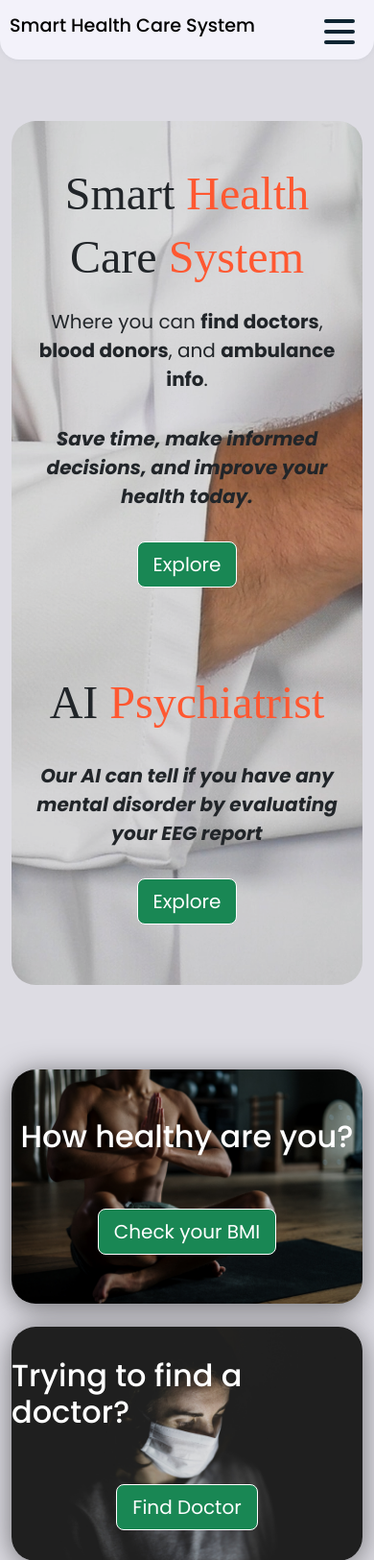
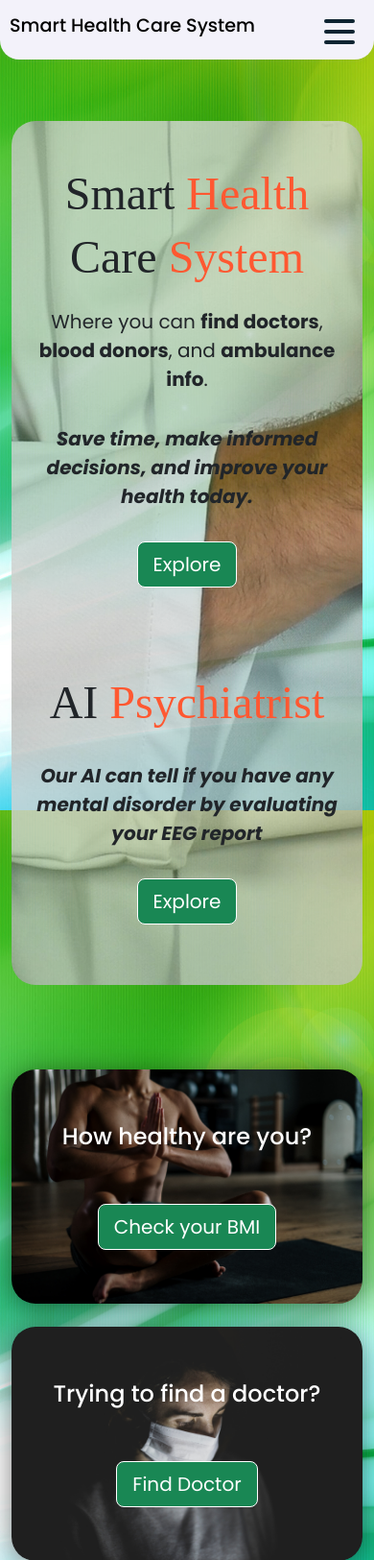
Before and after one commit to Ru1n00/smart-health-care-system, a Django app: page / in a window 390 px wide. Shown: the top 1625 px of the page at 96% size. Run offline with Django 4.2, Linux system fonts and the light colour scheme; some web fonts are replaced.

Commit message:
Update css

```diff
--- a/static/css/custom.css
+++ b/static/css/custom.css
@@ -8,8 +8,11 @@
 
 body {
   font-family: "Poppins", sans-serif;
-  background-color: #DDDCE3;
-  background-attachment: fixed;
+  background: url(https://source.unsplash.com/E8Ufcyxz514/2400x1823) center/cover no-repeat fixed;
+  background: url(https://images.unsplash.com/photo-1618005198919-d3d4b5a92ead?ixlib=rb-4.0.3&ixid=M3wxMjA3fDB8MHxzZWFyY2h8MzB8fGJhY2tncm91bmQlMjBhYnN0YXJjdHxlbnwwfHwwfHx8MA%3D%3D&auto=format&fit=crop&w=500&q=60) center/cover no-repeat fixed;
+  background: url(https://images.unsplash.com/photo-1622547748225-3fc4abd2cca0?ixlib=rb-4.0.3&ixid=M3wxMjA3fDB8MHxzZWFyY2h8NTV8fGJhY2tncm91bmQlMjBhYnN0YXJjdHxlbnwwfHwwfHx8MA%3D%3D&auto=format&fit=crop&w=500&q=600) center/cover no-repeat fixed;
+  background: url(https://images.pexels.com/photos/4175070/pexels-photo-4175070.jpeg?auto=compress&cs=tinysrgb&w=1600) center/cover no-repeat fixed;
+  background: url("../image/bg-8.png") center/cover no-repeat fixed;
 }
 
 .shcs-container {
@@ -397,11 +400,6 @@
     font-size: 1.5rem !important;
   }
 }
-@media (max-width: 768px) {
-  .shcs-fs-2 {
-    font-size: 2rem !important;
-  }
-}
 
 .shcs-landing-page-font {
   font-family: "Volkhov", serif;
@@ -460,4 +458,22 @@
 
 .shcs-radius {
   border-radius: 25px;
+}
+
+.shcs-gm-card {
+  display: flex;
+  flex-direction: row;
+  justify-content: space-between;
+  padding: 35px;
+  border: 1px solid rgba(255, 255, 255, 0.25);
+  border-radius: 20px;
+  background-color: rgba(255, 255, 255, 0.45);
+  box-shadow: 0 0 10px 1px rgba(0, 0, 0, 0.25);
+  -webkit-backdrop-filter: blur(15px);
+          backdrop-filter: blur(15px);
+}
+
+.shcs-gm-card-footer {
+  font-size: 0.65em;
+  color: #446;
 }/*# sourceMappingURL=custom.css.map */
--- a/static/css/custom.scss
+++ b/static/css/custom.scss
@@ -8,8 +8,18 @@
 
 body {
     font-family: "Poppins", sans-serif;
-    background-color: #DDDCE3;
-    background-attachment: fixed;
+    // background-color: #DDDCE3;
+    // background-attachment: fixed;
+
+
+    background:
+        url(https://source.unsplash.com/E8Ufcyxz514/2400x1823)
+        center / cover no-repeat fixed;
+    background: url(https://images.unsplash.com/photo-1618005198919-d3d4b5a92ead?ixlib=rb-4.0.3&ixid=M3wxMjA3fDB8MHxzZWFyY2h8MzB8fGJhY2tncm91bmQlMjBhYnN0YXJjdHxlbnwwfHwwfHx8MA%3D%3D&auto=format&fit=crop&w=500&q=60) center / cover no-repeat fixed;
+    background: url(https://images.unsplash.com/photo-1622547748225-3fc4abd2cca0?ixlib=rb-4.0.3&ixid=M3wxMjA3fDB8MHxzZWFyY2h8NTV8fGJhY2tncm91bmQlMjBhYnN0YXJjdHxlbnwwfHwwfHx8MA%3D%3D&auto=format&fit=crop&w=500&q=600) center / cover no-repeat fixed;
+    background: url(https://images.pexels.com/photos/4175070/pexels-photo-4175070.jpeg?auto=compress&cs=tinysrgb&w=1600) center / cover no-repeat fixed;
+    background: url('../image/bg-8.png') center / cover no-repeat fixed;
+
 }
 
 .shcs-container {
@@ -463,9 +473,9 @@
         font-size: 1.5rem !important;
     }
 
-    @media (max-width: 768px) {
-        font-size: 2rem !important;
-    }
+    // @media (max-width: 768px) {
+    //     font-size: 2rem !important;
+    // }
 }
 
 .shcs-landing-page-font {
@@ -524,3 +534,27 @@
 .shcs-radius {
     border-radius: 25px;
 }
+
+.shcs-gm-card {
+    // max-width: 300px;
+    // min-height: 200px;
+    display: flex;
+    flex-direction: row;
+    justify-content: space-between;
+
+    // max-width: 500px;
+    // height: 300px;
+    padding: 35px;
+
+    border: 1px solid rgba(255, 255, 255, .25);
+    border-radius: 20px;
+    background-color: rgba(255, 255, 255, 0.45);
+    box-shadow: 0 0 10px 1px rgba(0, 0, 0, 0.25);
+
+    backdrop-filter: blur(15px);
+}
+
+.shcs-gm-card-footer {
+    font-size: 0.65em;
+    color: #446;
+}
```
Also changed, not shown: 1 other file.
